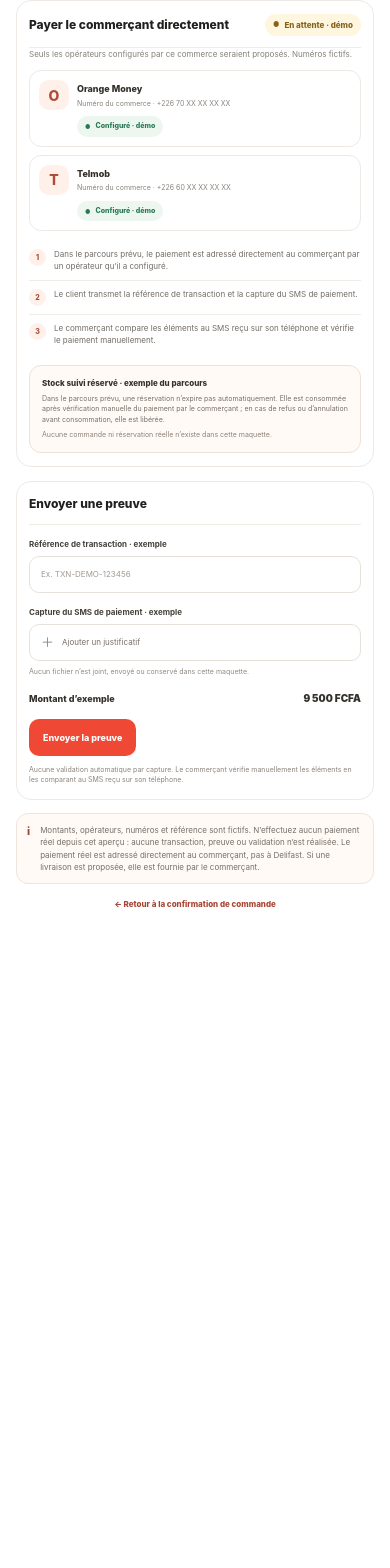
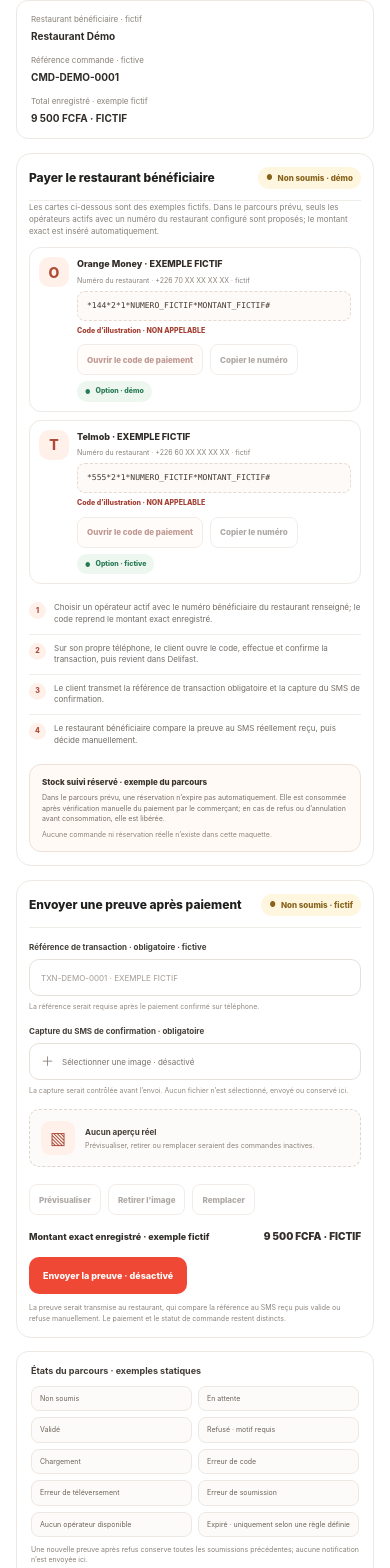
Before and after one commit to delifast67/Delifast, a Next.js app: page /client/paiement-commande in a window 390 px wide. Shown: the part 317-1885 px from the top of the page. Before the commit the page ends 1257 px from the top, so only its background shows below. Built offline with nearby package versions, Linux system fonts and the light colour scheme.

Commit message:
docs: intègre la spécification Mobile Money

```diff
--- a/src/app/client/paiement-commande/client-payment.module.css
+++ b/src/app/client/paiement-commande/client-payment.module.css
@@ -276,3 +276,153 @@
     padding: 10px;
   }
 }
+
+.orderSummary {
+  display: grid;
+  grid-template-columns: repeat(3, minmax(0, 1fr));
+  gap: 10px;
+  margin-bottom: 14px;
+  padding: 12px 14px;
+  border: 1px solid #eee8e2;
+  border-radius: 12px;
+  background: #fff;
+}
+.orderSummary > div {
+  display: grid;
+  min-width: 0;
+  gap: 4px;
+}
+.orderSummary small {
+  color: #898078;
+  font-size: 8px;
+}
+.orderSummary strong {
+  color: #302c28;
+  font-size: 10px;
+  overflow-wrap: anywhere;
+}
+.ussdCode {
+  display: block;
+  max-width: 100%;
+  padding: 8px 9px;
+  overflow-wrap: anywhere;
+  border: 1px dashed #e7d9d0;
+  border-radius: 8px;
+  background: #fdfaf7;
+  color: #453830;
+  font-size: 8px;
+  white-space: normal;
+}
+.codeWarning {
+  color: #a33e31 !important;
+  font-weight: 850;
+}
+.demoActions {
+  display: flex;
+  flex-wrap: wrap;
+  gap: 7px;
+  margin-top: 4px;
+}
+.demoButton,
+.secondaryDemoButton {
+  min-height: 31px;
+  padding: 7px 9px;
+  border: 1px solid #e8ded7;
+  border-radius: 8px;
+  background: #fffaf7;
+  color: #8e493c;
+  font: inherit;
+  font-size: 8px;
+  font-weight: 800;
+}
+.secondaryDemoButton {
+  background: #fff;
+  color: #6e665f;
+}
+.demoButton:disabled,
+.secondaryDemoButton:disabled {
+  cursor: not-allowed;
+  opacity: 0.56;
+}
+.proofPreview {
+  display: flex;
+  align-items: center;
+  gap: 10px;
+  padding: 11px;
+  border: 1px dashed #ded5ce;
+  border-radius: 10px;
+  background: #fdfbf9;
+}
+.proofPreview > span {
+  display: grid;
+  width: 34px;
+  height: 34px;
+  flex: none;
+  place-items: center;
+  border-radius: 9px;
+  background: #fff0e9;
+  color: #a84a39;
+  font-size: 17px;
+}
+.proofPreview > div {
+  display: grid;
+  gap: 3px;
+}
+.proofPreview strong {
+  color: #423c36;
+  font-size: 8px;
+}
+.proofPreview small {
+  color: #8b827a;
+  font-size: 7px;
+  line-height: 1.4;
+}
+.statesPanel {
+  display: grid;
+  gap: 8px;
+  margin-top: 13px;
+  padding: 12px 14px;
+  border: 1px solid #eee8e2;
+  border-radius: 12px;
+  background: #fff;
+}
+.statesPanel > strong {
+  color: #403a35;
+  font-size: 9px;
+}
+.statesPanel > small {
+  color: #898078;
+  font-size: 7px;
+  line-height: 1.45;
+}
+.stateGrid {
+  display: grid;
+  grid-template-columns: repeat(5, minmax(0, 1fr));
+  gap: 6px;
+}
+.stateGrid span {
+  padding: 7px 8px;
+  border: 1px solid #eee8e2;
+  border-radius: 8px;
+  background: #fdfbf9;
+  color: #6c625a;
+  font-size: 7px;
+  line-height: 1.35;
+}
+.methodCard {
+  align-items: start;
+}
+.methodCopy {
+  gap: 5px;
+}
+@media (max-width: 720px) {
+  .orderSummary {
+    grid-template-columns: 1fr;
+  }
+  .stateGrid {
+    grid-template-columns: repeat(2, minmax(0, 1fr));
+  }
+  .configuredBadge {
+    white-space: normal;
+  }
+}
--- a/src/app/client/paiement-commande/page.tsx
+++ b/src/app/client/paiement-commande/page.tsx
@@ -19,14 +19,25 @@ const clientNavigation = [
 ] as const;
 
 const paymentMethods = [
-  { name: "Orange Money", mark: "O", exampleNumber: "+226 70 XX XX XX XX" },
-  { name: "Telmob", mark: "T", exampleNumber: "+226 60 XX XX XX XX" },
+  {
+    name: "Orange Money",
+    mark: "O",
+    exampleNumber: "+226 70 XX XX XX XX · fictif",
+    code: "*144*2*1*NUMERO_FICTIF*MONTANT_FICTIF#",
+  },
+  {
+    name: "Telmob",
+    mark: "T",
+    exampleNumber: "+226 60 XX XX XX XX · fictif",
+    code: "*555*2*1*NUMERO_FICTIF*MONTANT_FICTIF#",
+  },
 ] as const;
 
 const paymentSteps = [
-  "Dans le parcours prévu, le paiement est adressé directement au commerçant par un opérateur qu’il a configuré.",
-  "Le client transmet la référence de transaction et la capture du SMS de paiement.",
-  "Le commerçant compare les éléments au SMS reçu sur son téléphone et vérifie le paiement manuellement.",
+  "Choisir un opérateur actif avec le numéro bénéficiaire du restaurant renseigné; le code reprend le montant exact enregistré.",
+  "Sur son propre téléphone, le client ouvre le code, effectue et confirme la transaction, puis revient dans Delifast.",
+  "Le client transmet la référence de transaction obligatoire et la capture du SMS de confirmation.",
+  "Le restaurant bénéficiaire compare la preuve au SMS réellement reçu, puis décide manuellement.",
 ] as const;
 
 export default function ClientOrderPaymentPage() {
@@ -93,39 +104,65 @@ export default function ClientOrderPaymentPage() {
             </p>
           </div>
 
+          <section className={styles.orderSummary} aria-label="Résumé de commande fictif">
+            <div>
+              <small>Restaurant bénéficiaire · fictif</small>
+              <strong>Restaurant Démo</strong>
+            </div>
+            <div>
+              <small>Référence commande · fictive</small>
+              <strong>CMD-DEMO-0001</strong>
+            </div>
+            <div>
+              <small>Total enregistré · exemple fictif</small>
+              <strong>9 500 FCFA · FICTIF</strong>
+            </div>
+          </section>
+
           <div className={styles.paymentLayout}>
             <section
               className={`${dashboard.panel} ${styles.paymentPanel}`}
               aria-labelledby="merchant-payment-title"
             >
               <div className={dashboard.panelHeading}>
-                <h2 id="merchant-payment-title">Payer le commerçant directement</h2>
+                <h2 id="merchant-payment-title">Payer le restaurant bénéficiaire</h2>
                 <span className={dashboard.statusBadge}>
-                  <span aria-hidden="true">●</span> En attente · démo
+                  <span aria-hidden="true">●</span> Non soumis · démo
                 </span>
               </div>
               <p className={styles.panelIntro}>
-                Seuls les opérateurs configurés par ce commerce seraient proposés. Numéros fictifs.
+                Les cartes ci-dessous sont des exemples fictifs. Dans le parcours prévu, seuls les opérateurs actifs
+                avec un numéro du restaurant configuré sont proposés; le montant exact est inséré automatiquement.
               </p>
 
-              <div className={styles.methods} aria-label="Opérateurs de démonstration">
-                {paymentMethods.map((method) => (
-                  <div className={styles.methodCard} key={method.name}>
+              <div className={styles.methods} aria-label="Opérateurs fictifs">
+                {paymentMethods.map((method, index) => (
+                  <article className={styles.methodCard} key={method.name}>
                     <span className={styles.operatorMark} aria-hidden="true">
                       {method.mark}
                     </span>
-                    <span className={styles.methodCopy}>
-                      <strong>{method.name}</strong>
-                      <small>Numéro du commerce · {method.exampleNumber}</small>
+                    <div className={styles.methodCopy}>
+                      <strong>{method.name} · EXEMPLE FICTIF</strong>
+                      <small>Numéro du restaurant · {method.exampleNumber}</small>
+                      <code className={styles.ussdCode}>{method.code}</code>
+                      <small className={styles.codeWarning}>Code d’illustration · NON APPELABLE</small>
+                      <div className={styles.demoActions}>
+                        <button className={styles.demoButton} disabled type="button">
+                          Ouvrir le code de paiement
+                        </button>
+                        <button className={styles.secondaryDemoButton} disabled type="button">
+                          Copier le numéro
+                        </button>
+                      </div>
+                    </div>
+                    <span className={styles.configuredBadge}>
+                      <span aria-hidden="true">●</span> {index === 0 ? "Option · démo" : "Option · fictive"}
                     </span>
-                    <span className={styles.configuredBadge}>
-                      <span aria-hidden="true">●</span> Configuré · démo
-                    </span>
-                  </div>
+                  </article>
                 ))}
               </div>
 
-              <ol className={styles.steps}>
+              <ol className={styles.steps} aria-label="Étapes du paiement prévu">
                 {paymentSteps.map((step, index) => (
                   <li className={styles.step} key={step}>
                     <span className={styles.stepNumber} aria-hidden="true">
@@ -140,7 +177,7 @@ export default function ClientOrderPaymentPage() {
                 <strong>Stock suivi réservé · exemple du parcours</strong>
                 <p>
                   Dans le parcours prévu, une réservation n’expire pas automatiquement. Elle est consommée après
-                  vérification manuelle du paiement par le commerçant ; en cas de refus ou d’annulation avant
+                  vérification manuelle du paiement par le commerçant; en cas de refus ou d’annulation avant
                   consommation, elle est libérée.
                 </p>
                 <small>Aucune commande ni réservation réelle n’existe dans cette maquette.</small>
@@ -152,26 +189,30 @@ export default function ClientOrderPaymentPage() {
               aria-labelledby="proof-title"
             >
               <div className={dashboard.panelHeading}>
-                <h2 id="proof-title">Envoyer une preuve</h2>
+                <h2 id="proof-title">Envoyer une preuve après paiement</h2>
+                <span className={dashboard.statusBadge}>
+                  <span aria-hidden="true">●</span> Non soumis · fictif
+                </span>
               </div>
 
               <div className={styles.fieldGroup}>
                 <label className={styles.fieldLabel} htmlFor="transaction-reference">
-                  Référence de transaction · exemple
+                  Référence de transaction · obligatoire · fictive
                 </label>
                 <input
                   autoComplete="off"
                   className={styles.textInput}
                   disabled
                   id="transaction-reference"
-                  placeholder="Ex. TXN-DEMO-123456"
+                  placeholder="TXN-DEMO-0001 · EXEMPLE FICTIF"
                   type="text"
                 />
+                <small className={styles.fieldHint}>La référence serait requise après le paiement confirmé sur téléphone.</small>
               </div>
 
               <div className={styles.fieldGroup}>
                 <span className={styles.fieldLabel} id="proof-upload-label">
-                  Capture du SMS de paiement · exemple
+                  Capture du SMS de confirmation · obligatoire
                 </span>
                 <button
                   aria-describedby="proof-upload-note"
@@ -180,34 +221,57 @@ export default function ClientOrderPaymentPage() {
                   disabled
                   type="button"
                 >
-                  <span aria-hidden="true">＋</span> Ajouter un justificatif
+                  <span aria-hidden="true">＋</span> Sélectionner une image · désactivé
                 </button>
                 <small className={styles.fieldHint} id="proof-upload-note">
-                  Aucun fichier n’est joint, envoyé ou conservé dans cette maquette.
+                  La capture serait contrôlée avant l’envoi. Aucun fichier n’est sélectionné, envoyé ou conservé ici.
                 </small>
               </div>
 
+              <div className={styles.proofPreview}>
+                <span aria-hidden="true">▧</span>
+                <div>
+                  <strong>Aucun aperçu réel</strong>
+                  <small>Prévisualiser, retirer ou remplacer seraient des commandes inactives.</small>
+                </div>
+              </div>
+              <div className={styles.demoActions}>
+                <button className={styles.secondaryDemoButton} disabled type="button">Prévisualiser</button>
+                <button className={styles.secondaryDemoButton} disabled type="button">Retirer l’image</button>
+                <button className={styles.secondaryDemoButton} disabled type="button">Remplacer</button>
+              </div>
+
               <div className={styles.amountRow}>
-                <span>Montant d’exemple</span>
-                <strong>9 500 FCFA</strong>
+                <span>Montant exact enregistré · exemple fictif</span>
+                <strong>9 500 FCFA · FICTIF</strong>
               </div>
               <button className={styles.submitButton} disabled type="button">
-                Envoyer la preuve
+                Envoyer la preuve · désactivé
               </button>
               <p className={styles.proofNote}>
-                Aucune validation automatique par capture. Le commerçant vérifie manuellement les éléments en les
-                comparant au SMS reçu sur son téléphone.
+                La preuve serait transmise au restaurant, qui compare la référence au SMS reçu puis valide ou refuse
+                manuellement. Le paiement et le statut de commande restent distincts.
               </p>
             </aside>
           </div>
 
+          <section className={styles.statesPanel} aria-label="États de paiement à concevoir">
+            <strong>États du parcours · exemples statiques</strong>
+            <div className={styles.stateGrid}>
+              <span>Non soumis</span><span>En attente</span><span>Validé</span><span>Refusé · motif requis</span>
+              <span>Chargement</span><span>Erreur de code</span><span>Erreur de téléversement</span>
+              <span>Erreur de soumission</span><span>Aucun opérateur disponible</span>
+              <span>Expiré · uniquement selon une règle définie</span>
+            </div>
+            <small>Une nouvelle preuve après refus conserve toutes les soumissions précédentes; aucune notification n’est envoyée ici.</small>
+          </section>
+
           <section className={styles.demoNotice} aria-label="Limites de la démonstration">
             <span aria-hidden="true">i</span>
             <p>
-              Montants, opérateurs, numéros et référence sont fictifs. N’effectuez aucun paiement réel depuis cet
-              aperçu : aucune transaction, preuve ou validation n’est réalisée. Le paiement réel est adressé
-              directement au commerçant, pas à Delifast. Si une livraison est proposée, elle est fournie par le
-              commerçant.
+              Montants, références, numéros et codes sont manifestement fictifs. Aucun code n’ouvre un composeur;
+              aucun lien tel:, paiement, téléversement, décision, stockage ou notification opérationnelle n’est actif.
+              Le bénéficiaire de ce circuit est le restaurant, pas Delifast.
             </p>
           </section>
 
```
Also changed, not shown: 24 other files (tests, documents, lock files or other folders).
